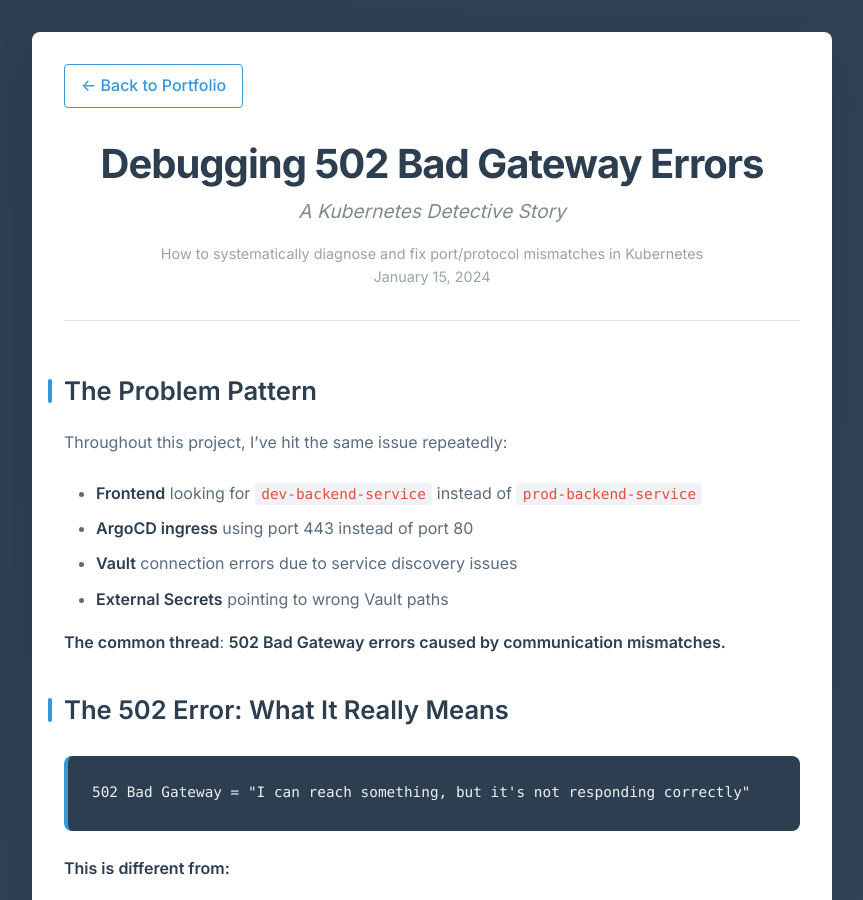
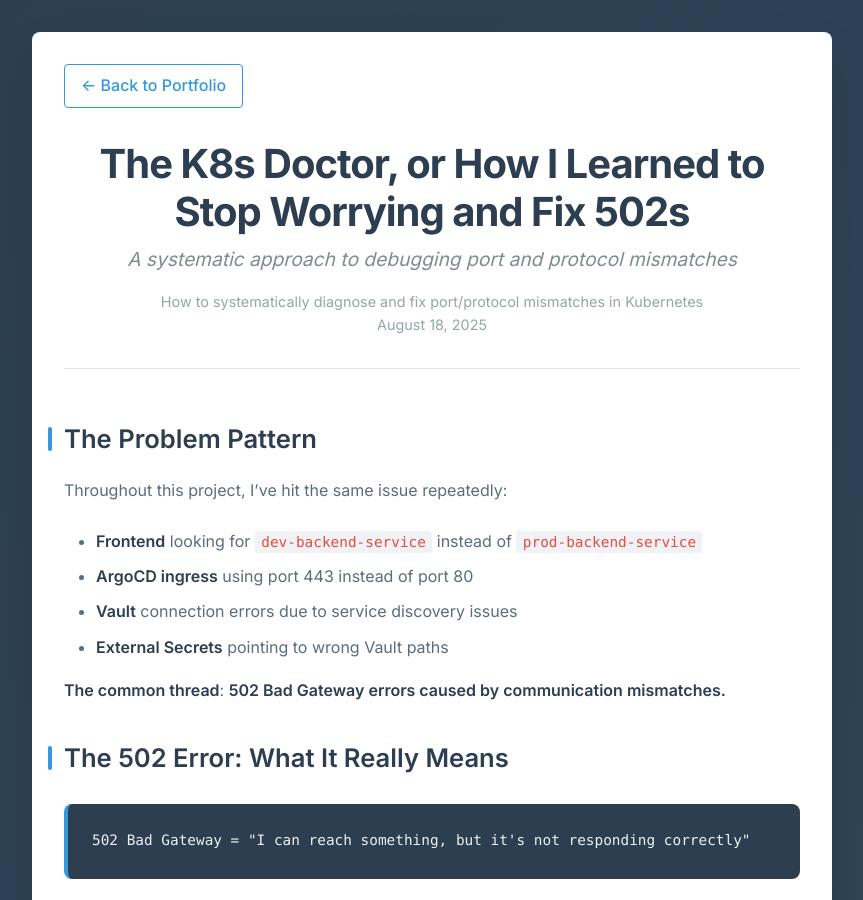
Before and after one commit to navillasa/navillasa.github.io, a Jekyll site: the page built from _posts/2025-08-18-debugging-502-errors.md, in a window 1280 px wide and 900 px high. Shown: the whole window, without its empty margins (208-1071 px from the left). Built offline with Jekyll 4.4.1, drawn with Linux system fonts in a browser that asks for light colours.

Commit message:
Fix local CSS and update 502 blog title

```diff
--- a/_posts/2024-01-15-debugging-502-errors.md
+++ b/_posts/2025-08-18-debugging-502-errors.md
@@ -1,9 +1,9 @@
 ---
 layout: post
-title: "Debugging 502 Bad Gateway Errors"
-subtitle: "A Kubernetes Detective Story"
+title: "The K8s Doctor, or How I Learned to Stop Worrying and Fix 502s"
+subtitle: "A systematic approach to debugging port and protocol mismatches"
 description: "How to systematically diagnose and fix port/protocol mismatches in Kubernetes"
-date: 2024-01-15
+date: 2025-08-18
 categories: [kubernetes, debugging, devops]
 tags: [kubernetes, 502-errors, troubleshooting, nginx, ingress]
 ---
```
Also changed, not shown: 10 other files.
